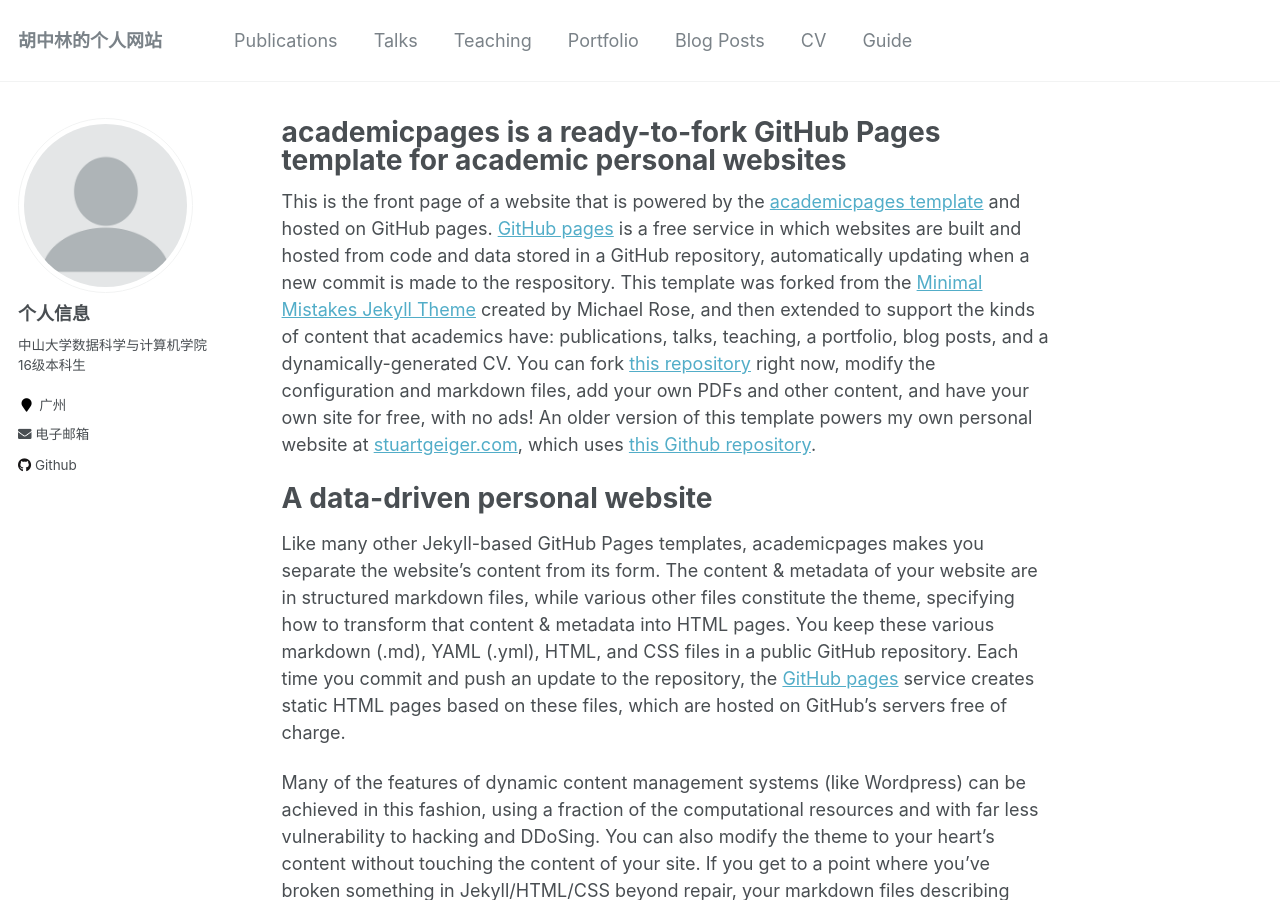
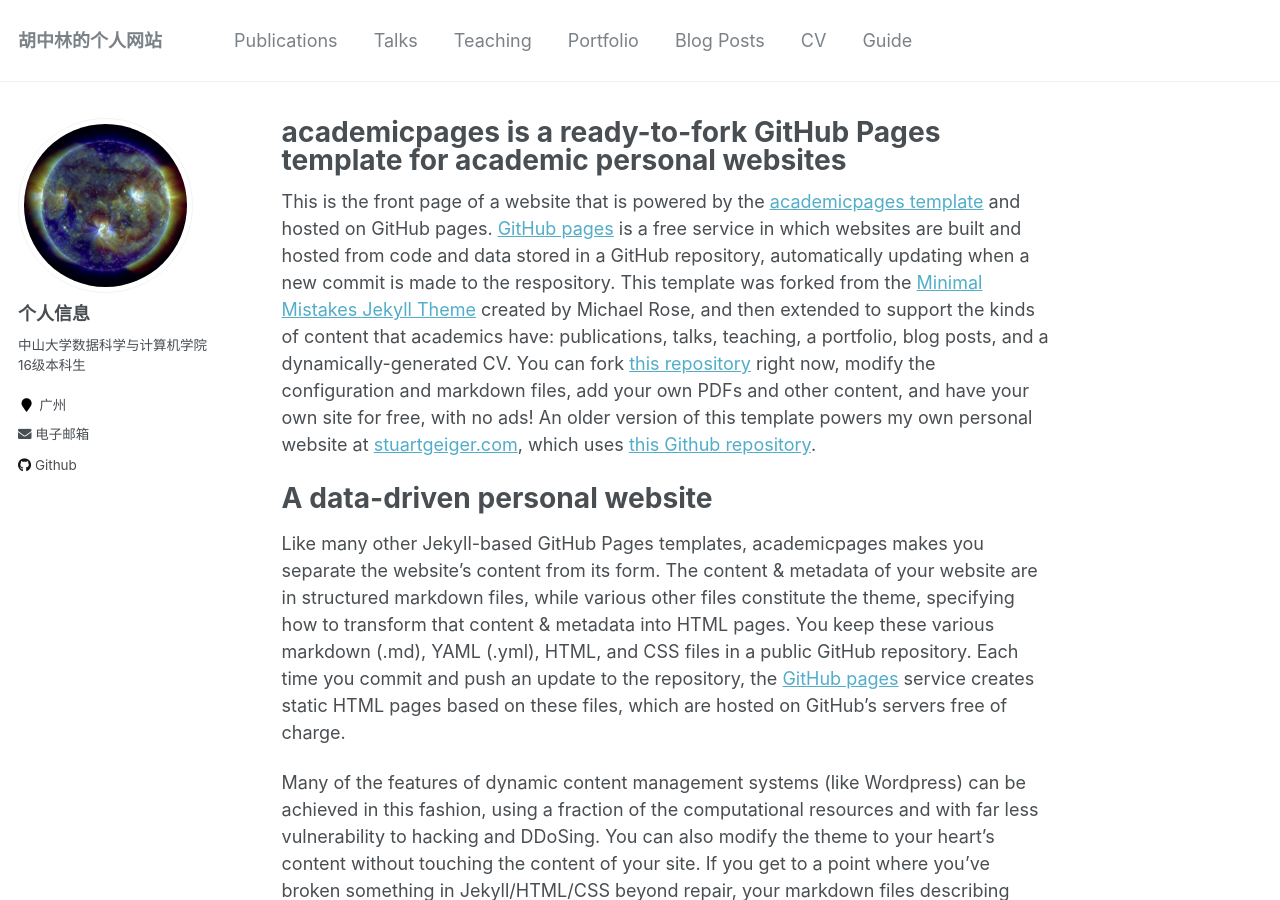
Before and after one commit to Neutrino3316/homepage-job-zh-CN, a Jekyll site: the page built from _pages/about.md, in a window 1280 px wide and 900 px high. Built offline with Jekyll 4.4.1, drawn with Linux system fonts in a browser that asks for light colours.

Commit message:
change profile image to f_211_193_171_1024.jpg

```diff
--- a/_config.yml
+++ b/_config.yml
@@ -81,7 +81,7 @@ analytics:
 # Site Author
 author:
   name             : "个人信息"
-  avatar           : "profile.png"
+  avatar           : "f_211_193_171_1024.jpg"
   bio              : "中山大学数据科学与计算机学院16级本科生"
   location         : "广州"
   employer         :
```
